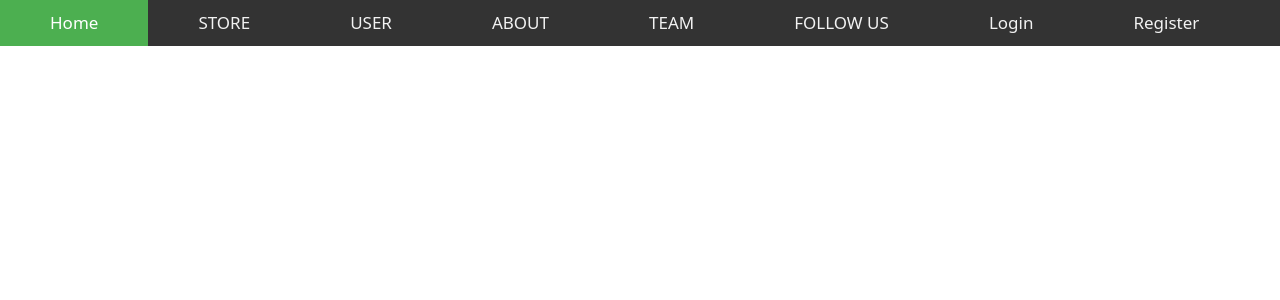
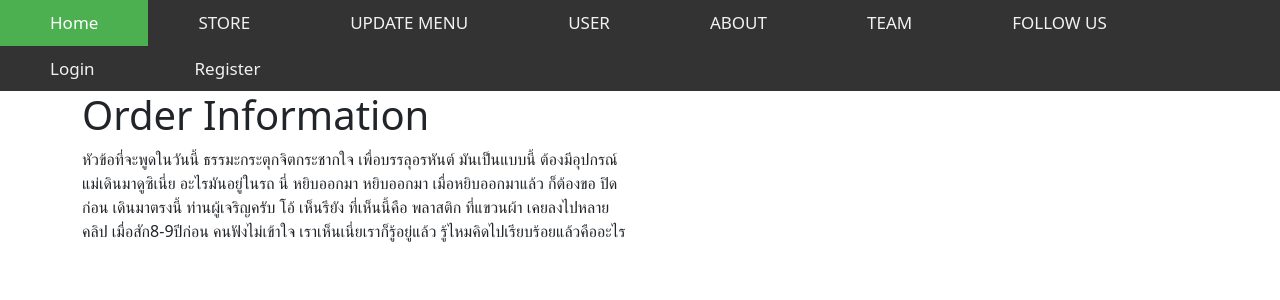
Before and after one commit to siny2000/food-tu-project, a Vue app: page /MenuInfo in a window 1280 px wide. Shown: the top 300 px of the page. Built offline with nearby package versions, Linux system fonts and the light colour scheme.

Commit message:
อิ๊บเพิ่มหน้านิดหน่อย

```diff
--- a/src/App.vue
+++ b/src/App.vue
@@ -5,6 +5,7 @@
       <!--แก้ปุ่มเขียวให้กดได้แล้วเปลี่ยนเป็นคำว่า Home -->
       <router-link class="active" to="/">Home</router-link>
       <router-link to="/Store">STORE</router-link>
+      <router-link to="/UpdateMenu">UPDATE MENU</router-link>
       <router-link to="/User">USER</router-link>
       <router-link to="/About">ABOUT</router-link>
       <router-link to="/Team">TEAM</router-link>
--- /dev/null
+++ b/src/components/MenuInfo.vue
@@ -0,0 +1,16 @@
+<template>
+  <div class="main">
+    <div class="container">
+        <div class="row">
+            <div class ="col-md-6">
+            <h1>Order Information</h1>
+                <div class="orderinfo">
+                    </div class = container>
+                    <p>หัวข้อที่จะพูดในวันนี้ ธรรมะกระตุกจิตกระชากใจ เพื่อบรรลุอรหันต์ มันเป็นแบบนี้ ต้องมีอุปกรณ์ แม่เดินมาดูซิเนี่ย อะไรมันอยู่ในรถ นี่ หยิบออกมา หยิบออกมา เมื่อหยิบออกมาแล้ว ก็ต้องขอ ปิดก่อน เดินมาตรงนี้ ท่านผู้เจริญครับ โอ้ เห็นรึยัง ที่เห็นนี้คือ พลาสติก ที่แขวนผ้า เคยลงไปหลายคลิป เมื่อสัก8-9ปีก่อน คนฟังไม่เข้าใจ เราเห็นเนี่ยเราก็รู้อยู่แล้ว รู้ไหมคิดไปเรียบร้อยแล้วคืออะไร</p>
+                    </div>
+                </div>
+            </div>
+        </div>
+    </div>
+  </div>
+</template>
--- a/src/components/Store.vue
+++ b/src/components/Store.vue
@@ -16,14 +16,13 @@
             <tbody v-for="item in product">
               <tr>
                 <th scope="row">{{item.numorder}}</th>
-                <td><router-link to="/">{{item.name}}</router-link></td>
+                <td><router-link to="/MenuInfo">{{item.name}}</router-link></td>
                 <td>{{item.time}}</td>
               </tr>
             </tbody>
           </table>
         </div>
       </div>
-      <router-link tag="button" to="/UpdateMenu">Go Check UpdateMenu page</router-link>
   </div>
 </template>
 
--- a/src/router/index.js
+++ b/src/router/index.js
@@ -6,13 +6,13 @@ import UpdateMenu from "@/components/UpMenu";
 // Import หน้าใหม่
 import Login from "@/views/Login.vue";
 import Register from "@/views/Register.vue";
-
 import Verification from "@/components/Verification";
 import User from "@/components/User";
 import About from "@/components/About";
 import FollowUs from "@/components/FollowUs";
 import Team from "@/components/Team";
 import Choosestore from "@/components/Choosestore";
+import MenuInfo from "@/components/MenuInfo";
 
 Vue.use(Router);
 
@@ -34,6 +34,11 @@ export default new Router({
       path: "/UpdateMenu",
       name: "UpdateMenu",
       component: UpdateMenu,
+    },
+    {
+      path: "/MenuInfo",
+      name: "MenuInfo",
+      component: MenuInfo,
     },
     {
       // เพิ่ม Path for Login and register
```
